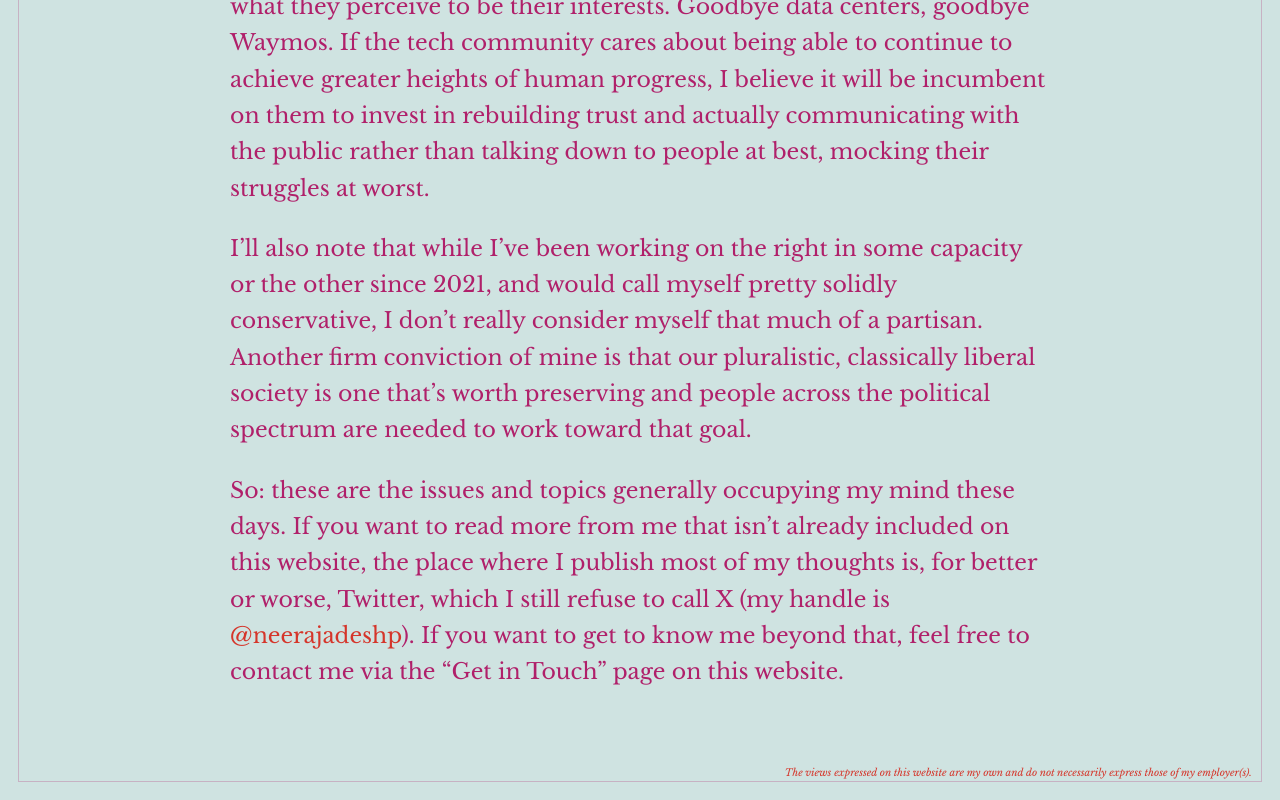
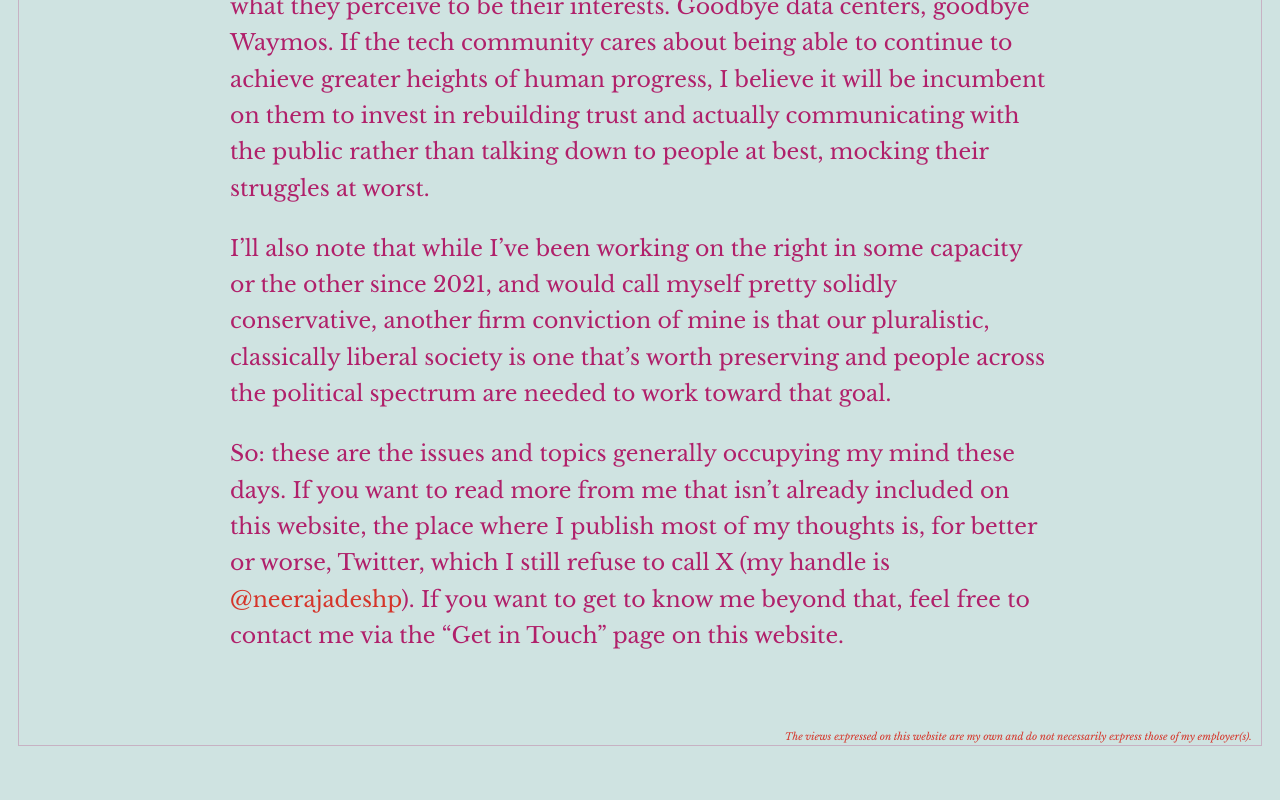
Before and after one commit to neerajadeshpande/neerajawebsite, a plain HTML site: page about.html in a window 1280 px wide. Shown: the part 2588-3388 px from the top of the page. After the commit the page ends 3352 px from the top, so only its background shows below. Drawn offline with nearby package versions, Linux system fonts and the light colour scheme.

Commit message:
Update about.html

```diff
--- a/about.html
+++ b/about.html
@@ -69,7 +69,7 @@ nav.site-nav{position:sticky;top:0;z-index:10;background:#cfe3e1;display:flex;ju
         <p style="font:400 22px/1.65 'Libre Baskerville',serif;margin:0">Primarily, I think &ldquo;course correction&rdquo; will involve investing in institutions and rebuilding public trust bit by bit&mdash;without condescension&mdash;in order to advance a future that&rsquo;s both economically dynamic and socially cohesive, no matter how many on both right and left these days claim that these two things are at odds with each other. As I see it, the pie (so to speak) can always get bigger.</p>
         <p style="font:400 22px/1.65 'Libre Baskerville',serif;margin:0">I like the Abundance Movement for this reason, and I hope it catches on with the general public as opposed to staying mostly confined to wonks and writers like me. I&rsquo;m also a fan of things like Waymos and data centers and, while I share concerns about things like screen time for kids and people outsourcing their brains to The Borg, I think AI is ultimately going to make our lives and the economy better, not worse.</p>
         <p style="font:400 22px/1.65 'Libre Baskerville',serif;margin:0">That&rsquo;s why I&rsquo;m so frustrated that certain Silicon Valley types have poisoned the well against tech by frothing at the mouth about how everyone but them is going to be in the so-called &ldquo;permanent underclass&rdquo; in the AI age. It&rsquo;s not true, but ordinary people&mdash;the types who have mortgages and spouses and kids and don&rsquo;t have the sort of wealth that allows them not to have to worry whether or not they can put food on the table&mdash;are horrified at what they are hearing and vote in what they perceive to be their interests. Goodbye data centers, goodbye Waymos. If the tech community cares about being able to continue to achieve greater heights of human progress, I believe it will be incumbent on them to invest in rebuilding trust and actually communicating with the public rather than talking down to people at best, mocking their struggles at worst.</p>
-        <p style="font:400 22px/1.65 'Libre Baskerville',serif;margin:0">I&rsquo;ll also note that while I&rsquo;ve been working on the right in some capacity or the other since 2021, and would call myself pretty solidly conservative, I don&rsquo;t really consider myself that much of a partisan. Another firm conviction of mine is that our pluralistic, classically liberal society is one that&rsquo;s worth preserving and people across the political spectrum are needed to work toward that goal.</p>
+        <p style="font:400 22px/1.65 'Libre Baskerville',serif;margin:0">I&rsquo;ll also note that while I&rsquo;ve been working on the right in some capacity or the other since 2021, and would call myself pretty solidly conservative, another firm conviction of mine is that our pluralistic, classically liberal society is one that&rsquo;s worth preserving and people across the political spectrum are needed to work toward that goal.</p>
         <p style="font:400 22px/1.65 'Libre Baskerville',serif;margin:0">So: these are the issues and topics generally occupying my mind these days. If you want to read more from me that isn&rsquo;t already included on this website, the place where I publish most of my thoughts is, for better or worse, Twitter, which I still refuse to call X (my handle is <a href="https://x.com/neerajadeshp" style="color:#d5352a">@neerajadeshp</a>). If you want to get to know me beyond that, feel free to contact me via the &ldquo;Get in Touch&rdquo; page on this website.</p>
       </div>
   </div>
```
